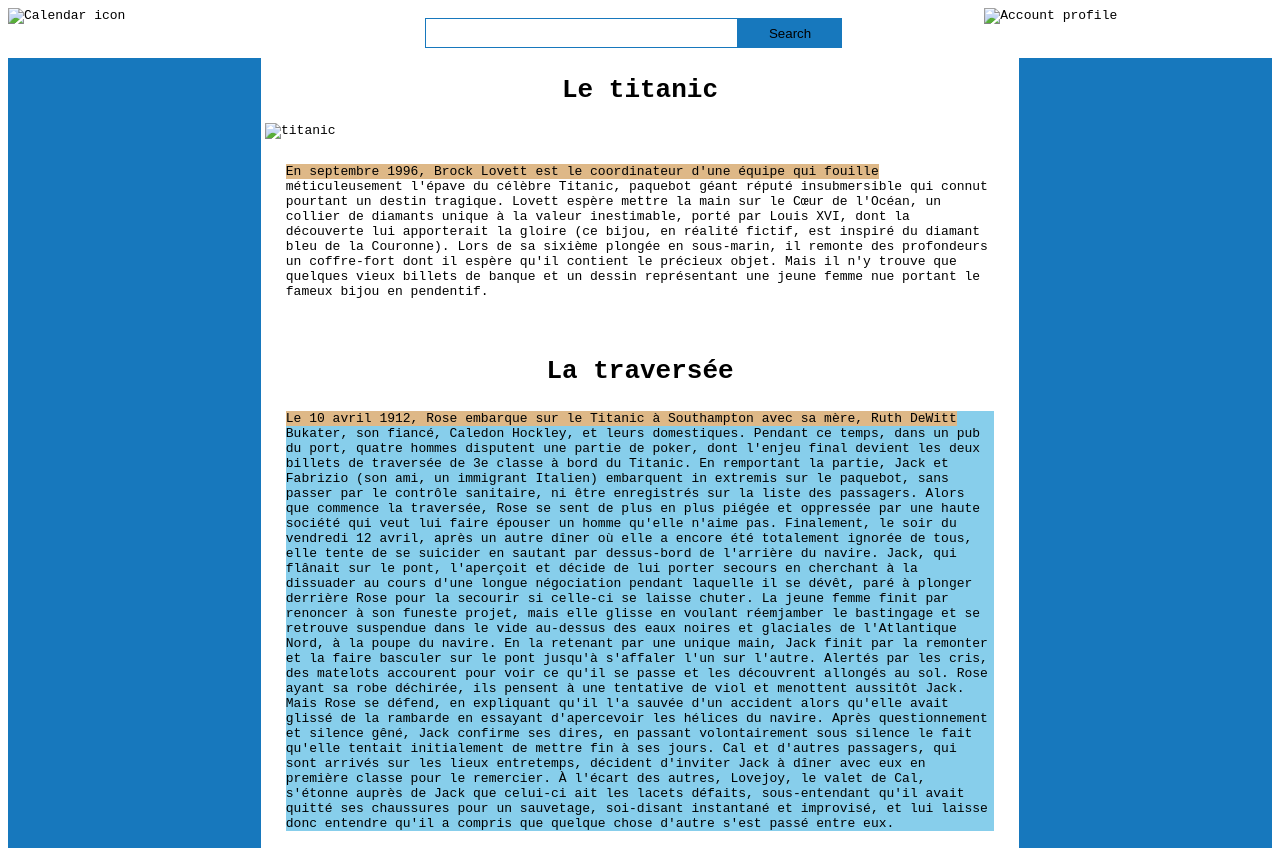
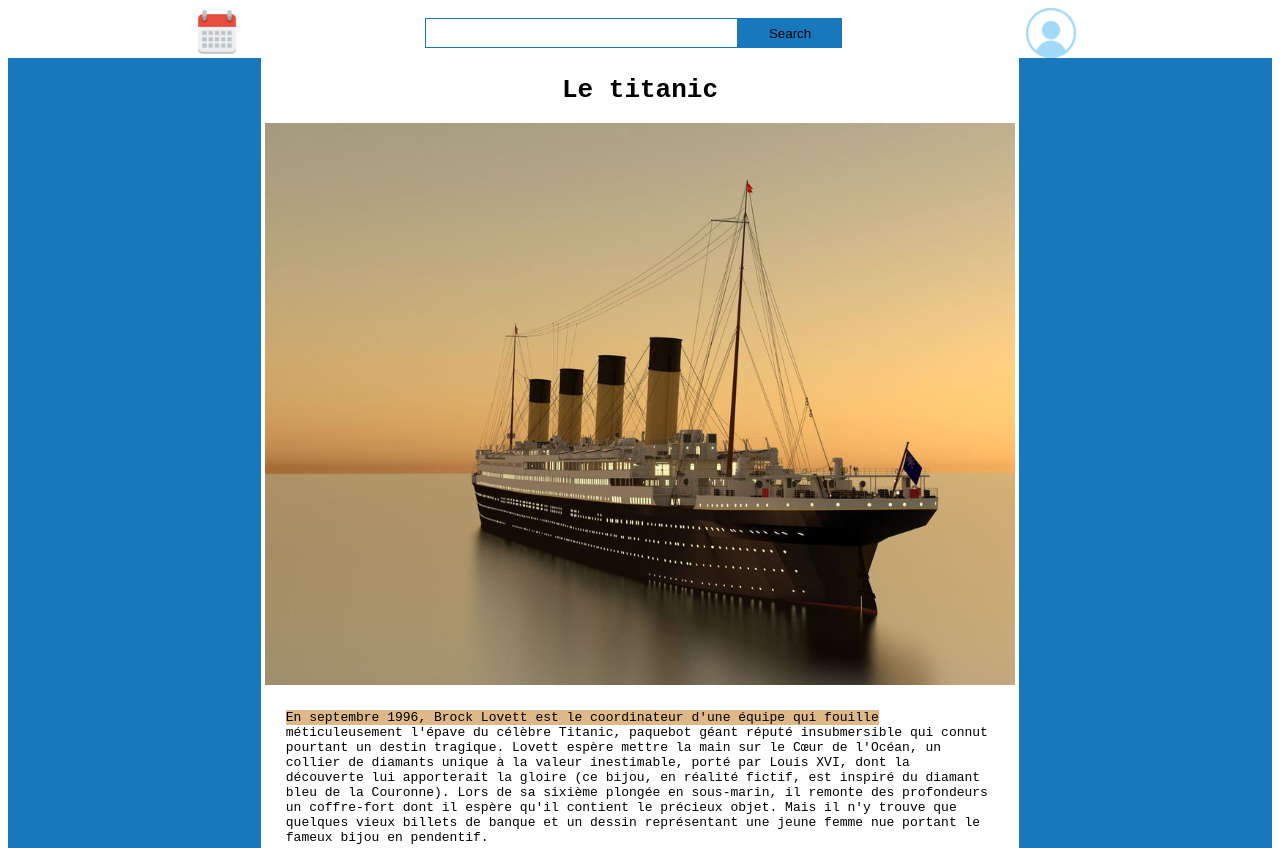
Before and after one commit to henrilaats/WAD_HW1, a plain HTML site: page index.html in a window 1280 px wide. Shown: the top 848 px of the page. Drawn offline with Linux system fonts and the light colour scheme.

Commit message:
modified mistakes

```diff
--- a/index.html
+++ b/index.html
@@ -11,13 +11,13 @@
 <header>
     <nav>
         <div>
-            <img class="calendar" src="calendar-icon.png" alt="Calendar icon">
+            <img class="calendar" src="./photos/calendar-icon.png" alt="Calendar icon">
         </div>
         <div class="search-container">
             <input type="text"><button>Search</button>
         </div>
         <div id="account">
-            <img src="account.png" alt="Account profile">
+            <img src="./photos/account.png" alt="Account profile">
         </div>
     </nav>
 </header>
@@ -25,7 +25,7 @@
     <div class="side"></div>
     <div class="center">
         <h1>Le titanic</h1>
-        <img src="titanic.jpg" alt="titanic" width="750px"/>
+        <img src="./photos/titanic.jpg" alt="titanic" width="750px"/>
         <p>
             En septembre 1996, Brock Lovett est le coordinateur d'une équipe qui fouille méticuleusement l'épave du célèbre Titanic, paquebot géant réputé insubmersible qui connut pourtant un destin tragique.
             Lovett espère mettre la main sur le Cœur de l'Océan, un collier de diamants unique à la valeur inestimable, porté par Louis XVI, dont la découverte lui apporterait la gloire (ce bijou, en réalité fictif, est inspiré du diamant bleu de la Couronne).
```
Also changed, not shown: login.html (+1 -1 lines).
